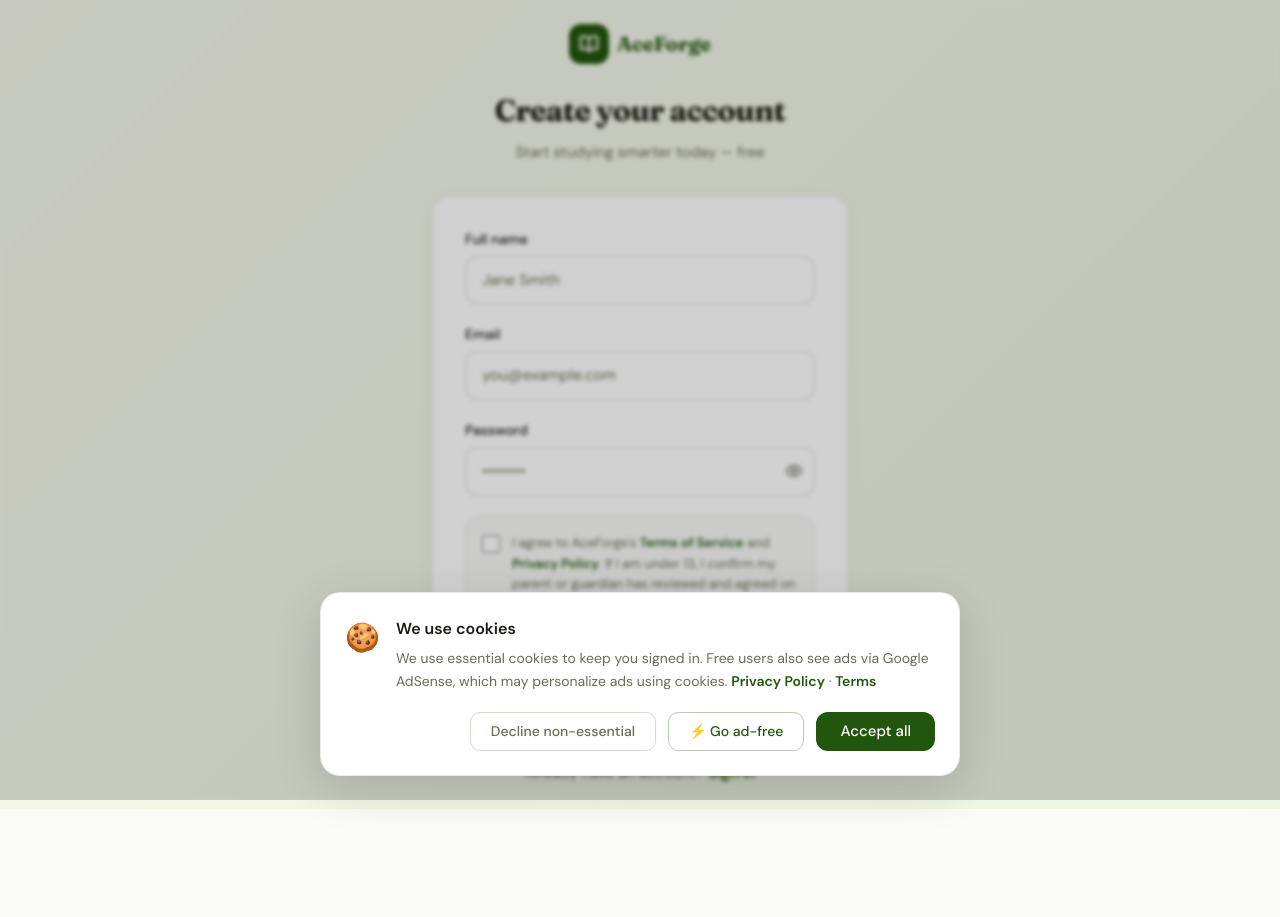
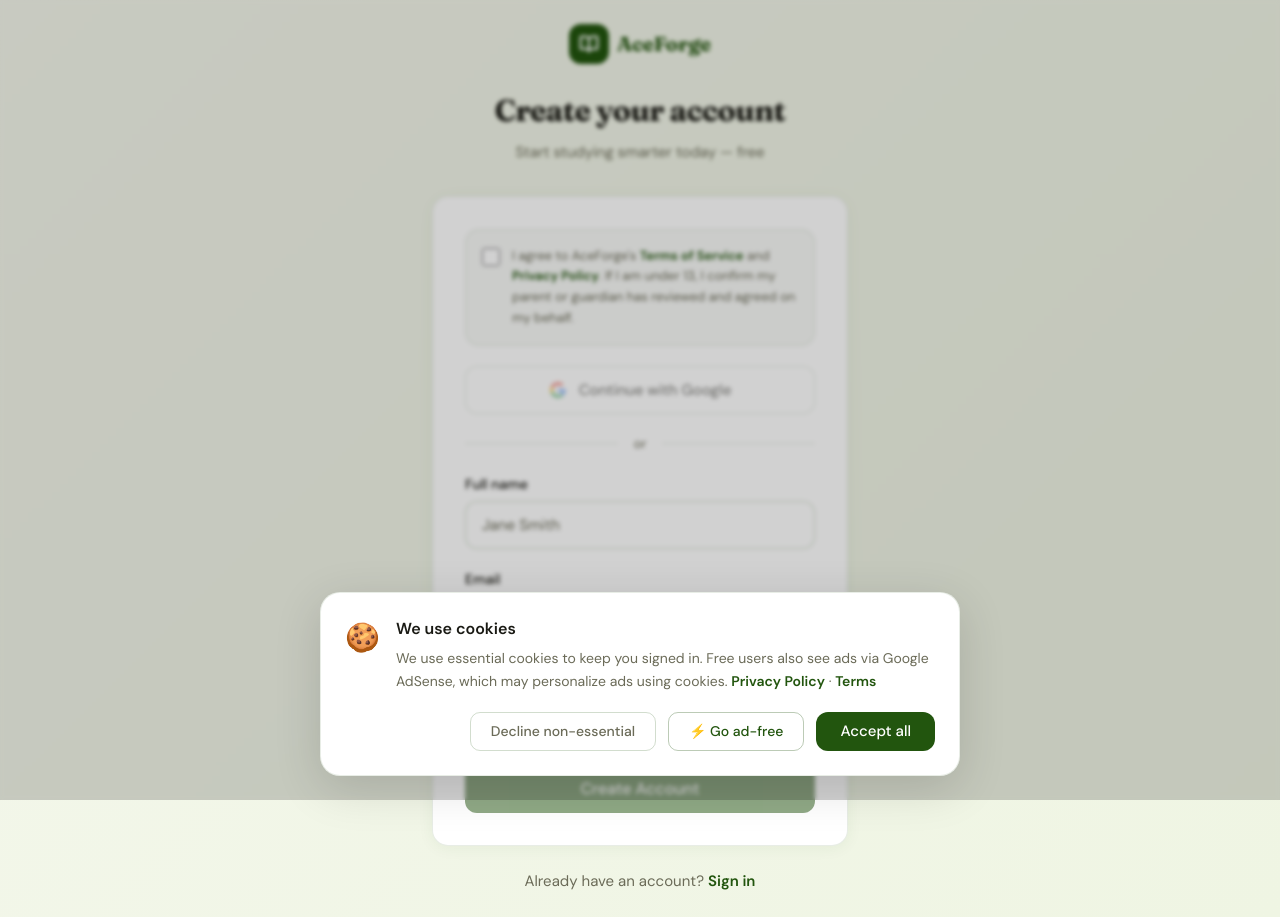
Before and after one commit to sonmezmehmetvehbi-creator/projcet-2, a Next.js app: page /signup in a window 1280 px wide. Before the commit the page ends 809 px from the top, so only its background shows below. Built offline with nearby package versions, Linux system fonts and the light colour scheme.

Commit message:
Add Google OAuth to login and signup

```diff
--- a/src/app/login/page.tsx
+++ b/src/app/login/page.tsx
@@ -29,6 +29,16 @@ export default function LoginPage() {
     }
   }
 
+  async function handleGoogleLogin() {
+    const supabase = createClient()
+    await supabase.auth.signInWithOAuth({
+      provider: 'google',
+      options: {
+        redirectTo: `${window.location.origin}/auth/callback`,
+      },
+    })
+  }
+
   return (
     <div style={{ minHeight:'100vh', background:'linear-gradient(135deg, #F4F7EC, #EFF5E3)', display:'flex', alignItems:'center', justifyContent:'center', padding:'1.5rem' }}>
       <div style={{ width:'100%', maxWidth:'26rem' }}>
@@ -50,6 +60,27 @@ export default function LoginPage() {
               {error}
             </div>
           )}
+
+          {/* Google Sign In */}
+          <button type="button" onClick={handleGoogleLogin}
+            style={{ width:'100%', display:'flex', alignItems:'center', justifyContent:'center', gap:'0.75rem', padding:'0.75rem 1rem', borderRadius:'0.75rem', border:'1.5px solid rgba(34,85,14,0.2)', background:'white', cursor:'pointer', fontSize:'0.9375rem', fontWeight:500, color:'rgb(26,26,20)', marginBottom:'1.25rem', transition:'all 0.2s' }}
+            onMouseEnter={e => (e.currentTarget.style.borderColor = 'rgba(34,85,14,0.5)')}
+            onMouseLeave={e => (e.currentTarget.style.borderColor = 'rgba(34,85,14,0.2)')}>
+            <svg width="18" height="18" viewBox="0 0 18 18">
+              <path fill="#4285F4" d="M16.51 8H8.98v3h4.3c-.18 1-.74 1.48-1.6 2.04v2.01h2.6a7.8 7.8 0 0 0 2.38-5.88c0-.57-.05-.66-.15-1.18z"/>
+              <path fill="#34A853" d="M8.98 17c2.16 0 3.97-.72 5.3-1.94l-2.6-2a4.8 4.8 0 0 1-7.18-2.54H1.83v2.07A8 8 0 0 0 8.98 17z"/>
+              <path fill="#FBBC05" d="M4.5 10.52a4.8 4.8 0 0 1 0-3.04V5.41H1.83a8 8 0 0 0 0 7.18z"/>
+              <path fill="#EA4335" d="M8.98 4.18c1.17 0 2.23.4 3.06 1.2l2.3-2.3A8 8 0 0 0 1.83 5.4L4.5 7.49a4.77 4.77 0 0 1 4.48-3.3z"/>
+            </svg>
+            Continue with Google
+          </button>
+
+          {/* Divider */}
+          <div style={{ display:'flex', alignItems:'center', gap:'1rem', marginBottom:'1.25rem' }}>
+            <div style={{ flex:1, height:'1px', background:'rgba(34,85,14,0.1)' }} />
+            <span style={{ fontSize:'0.8125rem', color:'rgb(107,107,88)' }}>or</span>
+            <div style={{ flex:1, height:'1px', background:'rgba(34,85,14,0.1)' }} />
+          </div>
 
           <form onSubmit={handleLogin} style={{ display:'flex', flexDirection:'column', gap:'1.25rem' }}>
             <div>
--- a/src/app/signup/page.tsx
+++ b/src/app/signup/page.tsx
@@ -38,6 +38,17 @@ export default function SignupPage() {
     else { setSuccess(true); setLoading(false) }
   }
 
+  async function handleGoogleSignup() {
+    if (!agreed) { setError('Please agree to the Terms of Service and Privacy Policy first.'); return }
+    const supabase = createClient()
+    await supabase.auth.signInWithOAuth({
+      provider: 'google',
+      options: {
+        redirectTo: `${window.location.origin}/auth/callback`,
+      },
+    })
+  }
+
   if (success) return (
     <div style={{ minHeight:'100vh', background:'linear-gradient(135deg, #F4F7EC, #EFF5E3)', display:'flex', alignItems:'center', justifyContent:'center', padding:'1.5rem' }}>
       <div style={{ width:'100%', maxWidth:'26rem', textAlign:'center' }}>
@@ -75,6 +86,45 @@ export default function SignupPage() {
             </div>
           )}
 
+          {/* Terms agreement — shown at top so Google button requires it too */}
+          <div style={{ display:'flex', alignItems:'flex-start', gap:'0.75rem', padding:'1rem', borderRadius:'0.875rem', background:'rgba(34,85,14,0.03)', border:'1px solid rgba(34,85,14,0.1)', marginBottom:'1.25rem' }}>
+            <input
+              type="checkbox"
+              id="agree"
+              checked={agreed}
+              onChange={e => setAgreed(e.target.checked)}
+              style={{ width:'1.125rem', height:'1.125rem', accentColor:'rgb(34,85,14)', flexShrink:0, marginTop:'0.125rem', cursor:'pointer' }}
+            />
+            <label htmlFor="agree" style={{ fontSize:'0.8125rem', color:'rgb(107,107,88)', lineHeight:1.6, cursor:'pointer' }}>
+              I agree to AceForge's{' '}
+              <a href="/terms" target="_blank" style={{ color:'rgb(34,85,14)', fontWeight:600, textDecoration:'none' }}>Terms of Service</a>
+              {' '}and{' '}
+              <a href="/privacy" target="_blank" style={{ color:'rgb(34,85,14)', fontWeight:600, textDecoration:'none' }}>Privacy Policy</a>.
+              {' '}If I am under 13, I confirm my parent or guardian has reviewed and agreed on my behalf.
+            </label>
+          </div>
+
+          {/* Google Sign Up */}
+          <button type="button" onClick={handleGoogleSignup}
+            style={{ width:'100%', display:'flex', alignItems:'center', justifyContent:'center', gap:'0.75rem', padding:'0.75rem 1rem', borderRadius:'0.75rem', border:'1.5px solid rgba(34,85,14,0.2)', background:'white', cursor:'pointer', fontSize:'0.9375rem', fontWeight:500, color:'rgb(26,26,20)', marginBottom:'1.25rem', transition:'all 0.2s', opacity: agreed ? 1 : 0.5 }}
+            onMouseEnter={e => { if (agreed) e.currentTarget.style.borderColor = 'rgba(34,85,14,0.5)' }}
+            onMouseLeave={e => (e.currentTarget.style.borderColor = 'rgba(34,85,14,0.2)')}>
+            <svg width="18" height="18" viewBox="0 0 18 18">
+              <path fill="#4285F4" d="M16.51 8H8.98v3h4.3c-.18 1-.74 1.48-1.6 2.04v2.01h2.6a7.8 7.8 0 0 0 2.38-5.88c0-.57-.05-.66-.15-1.18z"/>
+              <path fill="#34A853" d="M8.98 17c2.16 0 3.97-.72 5.3-1.94l-2.6-2a4.8 4.8 0 0 1-7.18-2.54H1.83v2.07A8 8 0 0 0 8.98 17z"/>
+              <path fill="#FBBC05" d="M4.5 10.52a4.8 4.8 0 0 1 0-3.04V5.41H1.83a8 8 0 0 0 0 7.18z"/>
+              <path fill="#EA4335" d="M8.98 4.18c1.17 0 2.23.4 3.06 1.2l2.3-2.3A8 8 0 0 0 1.83 5.4L4.5 7.49a4.77 4.77 0 0 1 4.48-3.3z"/>
+            </svg>
+            Continue with Google
+          </button>
+
+          {/* Divider */}
+          <div style={{ display:'flex', alignItems:'center', gap:'1rem', marginBottom:'1.25rem' }}>
+            <div style={{ flex:1, height:'1px', background:'rgba(34,85,14,0.1)' }} />
+            <span style={{ fontSize:'0.8125rem', color:'rgb(107,107,88)' }}>or</span>
+            <div style={{ flex:1, height:'1px', background:'rgba(34,85,14,0.1)' }} />
+          </div>
+
           <form onSubmit={handleSignup} style={{ display:'flex', flexDirection:'column', gap:'1.25rem' }}>
             <div>
               <label className="label" htmlFor="name">Full name</label>
@@ -108,24 +158,6 @@ export default function SignupPage() {
               )}
             </div>
 
-            {/* Terms agreement */}
-            <div style={{ display:'flex', alignItems:'flex-start', gap:'0.75rem', padding:'1rem', borderRadius:'0.875rem', background:'rgba(34,85,14,0.03)', border:'1px solid rgba(34,85,14,0.1)' }}>
-              <input
-                type="checkbox"
-                id="agree"
-                checked={agreed}
-                onChange={e => setAgreed(e.target.checked)}
-                style={{ width:'1.125rem', height:'1.125rem', accentColor:'rgb(34,85,14)', flexShrink:0, marginTop:'0.125rem', cursor:'pointer' }}
-              />
-              <label htmlFor="agree" style={{ fontSize:'0.8125rem', color:'rgb(107,107,88)', lineHeight:1.6, cursor:'pointer' }}>
-                I agree to AceForge's{' '}
-                <a href="/terms" target="_blank" style={{ color:'rgb(34,85,14)', fontWeight:600, textDecoration:'none' }}>Terms of Service</a>
-                {' '}and{' '}
-                <a href="/privacy" target="_blank" style={{ color:'rgb(34,85,14)', fontWeight:600, textDecoration:'none' }}>Privacy Policy</a>.
-                {' '}If I am under 13, I confirm my parent or guardian has reviewed and agreed on my behalf.
-              </label>
-            </div>
-
             <button type="submit" disabled={loading || !agreed} className="btn-primary" style={{ width:'100%', justifyContent:'center', marginTop:'0.25rem' }}>
               {loading ? 'Creating account...' : 'Create Account'}
             </button>
```
